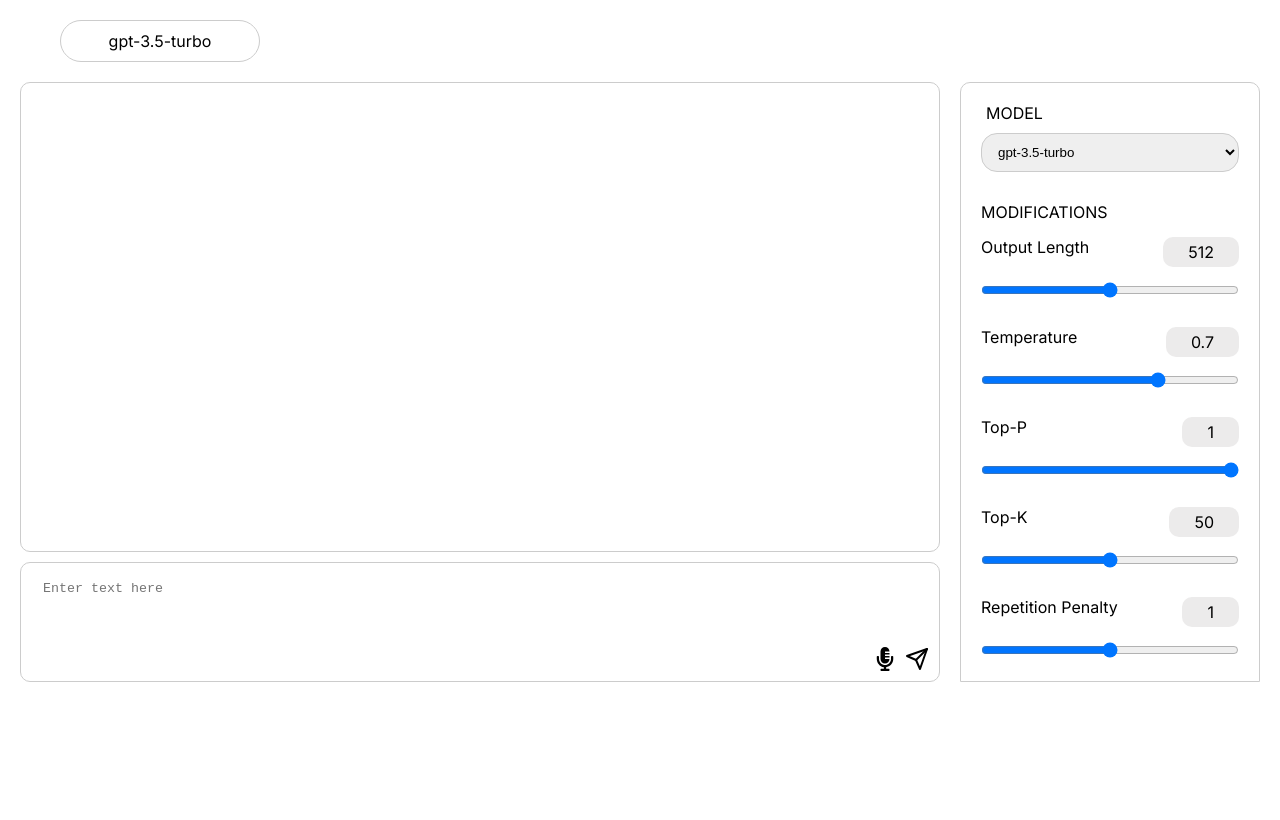
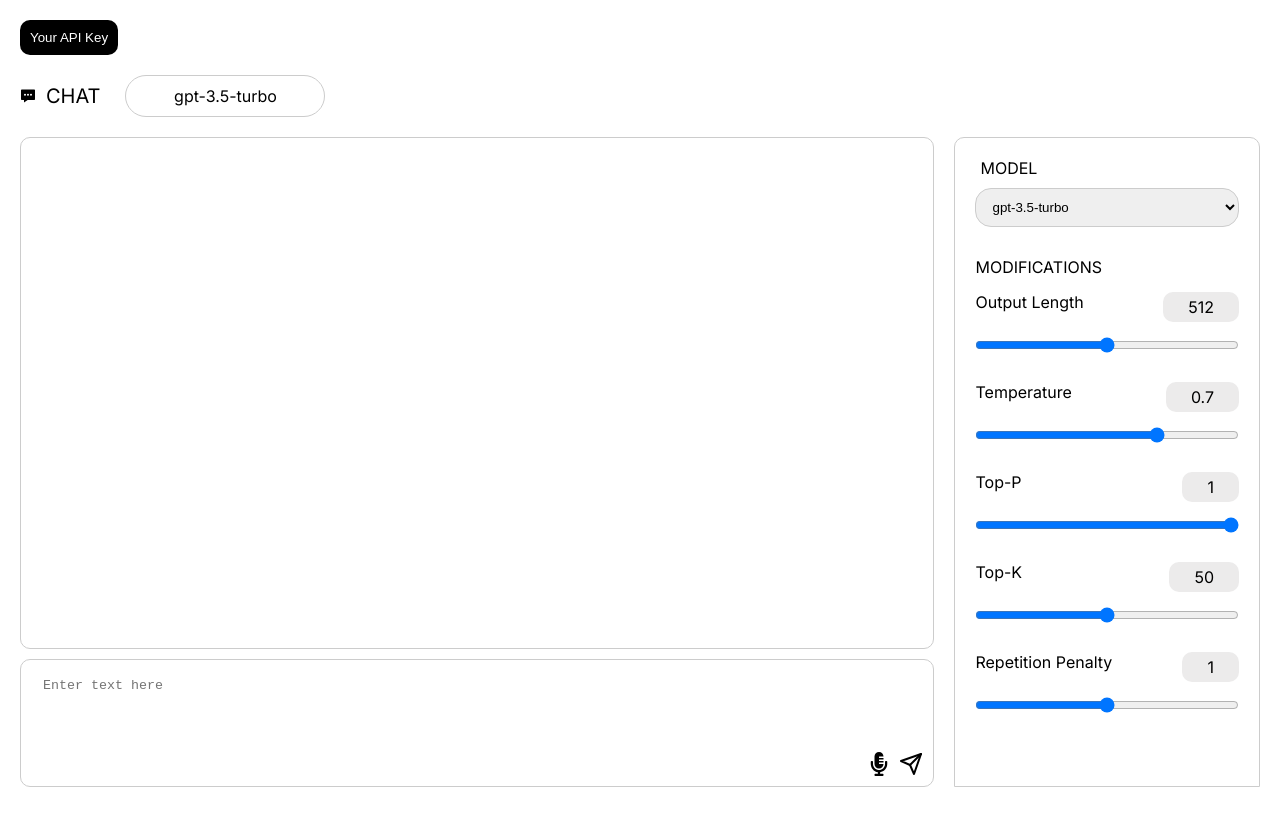
Before and after one commit to arkalal/playground-ai, a Next.js app: page / in a window 1280 px wide. Built offline with nearby package versions, Linux system fonts and the light colour scheme.

Commit message:
build the entire flow

```diff
--- a/components/Chat.module.scss
+++ b/components/Chat.module.scss
@@ -1,6 +1,25 @@
 .chatContainer {
   height: 100vh;
   margin-top: 20px;
+
+  .chatApiKey {
+    margin-left: 20px;
+    margin-bottom: 20px;
+    border: none;
+    outline: none;
+    background-color: black;
+    color: #fff;
+    border-radius: 10px;
+    cursor: pointer;
+    padding: 10px;
+  }
+
+  .modelBoxes {
+    display: flex;
+    align-items: center;
+    gap: 25px;
+    margin-left: 20px;
+    margin-bottom: 20px;
 
     .modelDisplay {
       display: flex;
@@ -12,8 +31,18 @@
       border: 1px solid #ccc;
       border-radius: 30px;
       width: 200px;
-    margin-left: 60px;
-    margin-bottom: 20px;
+    }
+
+    .modelChat {
+      display: flex;
+      align-items: center;
+      gap: 10px;
+
+      h3 {
+        font-weight: 400;
+        font-size: 20px;
+      }
+    }
   }
 
   .chatBox {
@@ -23,13 +52,14 @@
     margin-right: 20px;
 
     .chatWindow {
-      flex: 1;
+      width: 75%;
       display: flex;
       flex-direction: column;
       gap: 10px;
+      height: 650px;
 
       .chatHistory {
-        flex-grow: 1;
+        height: 80%;
         overflow-y: auto;
         padding: 20px;
         display: flex;
@@ -50,8 +80,8 @@
 
           .userText {
             align-self: flex-end;
-            background-color: #007bff;
-            color: white;
+            background-color: rgb(225, 221, 221);
+            color: black;
             border-radius: 16px;
             padding: 8px 12px;
             margin-bottom: 4px;
@@ -66,9 +96,7 @@
 
           .aiText {
             align-self: flex-start;
-            background-color: #f1f0f0;
-            border-radius: 16px;
-            padding: 8px 12px;
+            background-color: transparent;
             margin-top: 15px;
             width: fit-content;
             margin-right: 60px;
@@ -86,7 +114,7 @@
         background-color: #fff;
         border: 1px solid #ccc;
         border-radius: 10px;
-        height: 120px;
+        height: 20%;
         position: relative;
 
         textarea {
@@ -114,13 +142,13 @@
     }
 
     .settingsPanel {
-      width: 300px;
+      width: 25%;
       padding: 20px;
       background-color: #fff;
       border: 1px solid #ccc;
       border-top-left-radius: 10px;
       border-top-right-radius: 10px;
-      height: 600px;
+      height: 650px;
 
       .modelSelector {
         margin-bottom: 20px;
--- a/components/ChatWindow/ChatWindow.js
+++ b/components/ChatWindow/ChatWindow.js
@@ -7,6 +7,8 @@ import ChatMessage from "../ChatMessage/ChatMessage";
 import ChatInput from "../ChatInput/ChatInput";
 import ModelSelector from "../ModelSelector/ModelSelector";
 import SliderControl from "../SliderControl/SliderControl";
+import { IoChatboxEllipsesSharp } from "react-icons/io5";
+import ApiKey from "../reuse/popups/ApiKey/ApiKey";
 
 const ChatWindow = () => {
   const [model, setModel] = useState("gpt-3.5-turbo");
@@ -15,31 +17,63 @@ const ChatWindow = () => {
   const [topP, setTopP] = useState(1.0);
   const [topK, setTopK] = useState(50);
   const [repetitionPenalty, setRepetitionPenalty] = useState(1.0);
+  const [KeyPopup, setKeyPopup] = useState(false);
+  const [Key, setKey] = useState("");
 
   const { messages, input, handleInputChange, handleSubmit } = useChat({
     api: "/api/chat",
-    body: { model, outputLength, temperature, topP, topK, repetitionPenalty },
+    body: {
+      model,
+      outputLength,
+      temperature,
+      topP,
+      topK,
+      repetitionPenalty,
+      Key,
+    },
   });
 
   const messagesEndRef = useRef(null);
 
   useEffect(() => {
-    messagesEndRef.current?.scrollIntoView({ behavior: "smooth" });
+    if (messages.length > 0) {
+      messagesEndRef.current?.scrollIntoView({ behavior: "smooth" });
+    }
   }, [messages]);
 
   return (
     <div className={styles.chatContainer}>
-      <div className={styles.modelDisplay}>
-        <p>{model}</p>
+      <button onClick={() => setKeyPopup(true)} className={styles.chatApiKey}>
+        Your API Key
+      </button>
+
+      {KeyPopup && (
+        <>
+          <ApiKey setKey={setKey} setKeyPopup={setKeyPopup} />
+        </>
+      )}
+
+      <div className={styles.modelBoxes}>
+        <div className={styles.modelChat}>
+          <IoChatboxEllipsesSharp />
+          <h3>CHAT</h3>
+        </div>
+
+        <div className={styles.modelDisplay}>
+          <p>{model}</p>
+        </div>
       </div>
+
       <div className={styles.chatBox}>
         <div className={styles.chatWindow}>
           <div className={styles.chatHistory}>
             {messages.map((message, index) => (
               <ChatMessage key={index} message={message} />
             ))}
+
             <div ref={messagesEndRef} />
           </div>
+
           <ChatInput
             value={input}
             onChange={handleInputChange}
--- a/components/ModelSelector/ModelSelector.js
+++ b/components/ModelSelector/ModelSelector.js
@@ -6,6 +6,8 @@ import styles from "../Chat.module.scss";
 const models = [
   "gpt-3.5-turbo",
   "gpt-4",
+  "gpt-4-turbo-2024-04-09",
+  "gpt-4o-2024-05-13",
   // Add other available models
 ];
 
--- /dev/null
+++ b/components/reuse/popups/ApiKey/ApiKey.js
@@ -0,0 +1,29 @@
+import React from "react";
+import styles from "./ApiKey.module.scss";
+import { IoMdClose } from "react-icons/io";
+
+const ApiKey = ({ setKeyPopup, setKey }) => {
+  return (
+    <div className={styles.ApiKey}>
+      <div className={styles.ApiKeyContent}>
+        <IoMdClose
+          onClick={() => setKeyPopup(false)}
+          className={styles.ApiKeyClose}
+        />
+
+        <form action="">
+          <input
+            onChange={(e) => setKey(e.target.value)}
+            type="text"
+            placeholder="Enter Your Api Key"
+          />
+          <button onClick={() => setKeyPopup(false)} type="submit">
+            Submit
+          </button>
+        </form>
+      </div>
+    </div>
+  );
+};
+
+export default ApiKey;
--- /dev/null
+++ b/components/reuse/popups/ApiKey/ApiKey.module.scss
@@ -0,0 +1,45 @@
+@import "../../../../utils/mixins.module.scss";
+
+.ApiKey {
+  @include popupCenter();
+
+  .ApiKeyContent {
+    @include popupContent();
+
+    position: relative;
+    width: 500px;
+
+    form {
+      display: flex;
+      flex-direction: column;
+      gap: 20px;
+      align-items: center;
+      margin-top: 25px;
+      width: 100%;
+
+      input {
+        width: 90%;
+        padding: 10px;
+      }
+
+      button {
+        padding: 10px;
+        background-color: #000;
+        color: #fff;
+        border: none;
+        border-radius: 10px;
+        cursor: pointer;
+        outline: none;
+        width: 50%;
+      }
+    }
+
+    .ApiKeyClose {
+      position: absolute;
+      top: 10px;
+      right: 5px;
+      font-size: 20px;
+      cursor: pointer;
+    }
+  }
+}
--- a/src/app/api/chat/route.js
+++ b/src/app/api/chat/route.js
@@ -1,12 +1,6 @@
 import { Configuration, OpenAIApi } from "openai-edge";
 import { OpenAIStream, StreamingTextResponse } from "ai";
 import { NextResponse } from "next/server";
-
-const config = new Configuration({
-  apiKey: process.env.OPENAI_API_KEY,
-});
-
-const openai = new OpenAIApi(config);
 
 export async function POST(req) {
   try {
@@ -18,7 +12,14 @@ export async function POST(req) {
       topP,
       topK,
       repetitionPenalty,
+      Key,
     } = await req.json();
+
+    const config = new Configuration({
+      apiKey: Key,
+    });
+
+    const openai = new OpenAIApi(config);
 
     const response = await openai.createChatCompletion({
       model: model || "gpt-3.5-turbo",
--- /dev/null
+++ b/utils/mixins.module.scss
@@ -0,0 +1,28 @@
+@mixin popupCenter() {
+  position: fixed;
+  top: 0;
+  left: 0;
+  width: 100%;
+  height: 100%;
+  background-color: rgba(0, 0, 0, 0.7);
+  z-index: 4;
+}
+
+@mixin popupContent() {
+  background-color: #fff;
+  width: 30%;
+  margin: auto;
+  top: 30%;
+  padding: 30px;
+  border-radius: 5px;
+  position: relative;
+  box-shadow: 0px 0px 5px 0px rgba(189, 185, 185, 0.75);
+
+  @media (max-width: 600px) {
+    width: 80%;
+  }
+
+  @media ((min-width: 600px) and  (max-width: 1030px)) {
+    width: 50%;
+  }
+}
```
Lines whose indentation alone changed are shown as unchanged.
